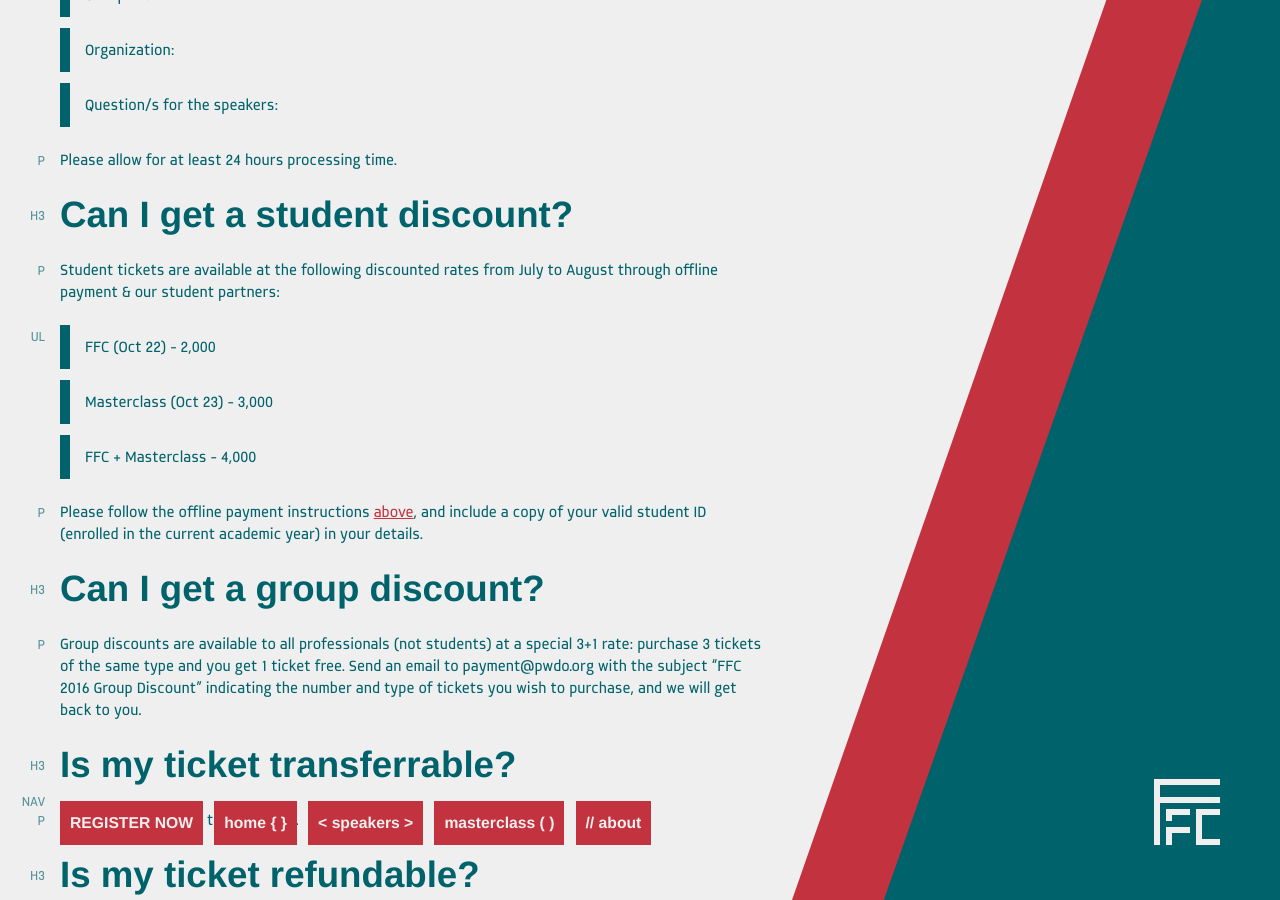
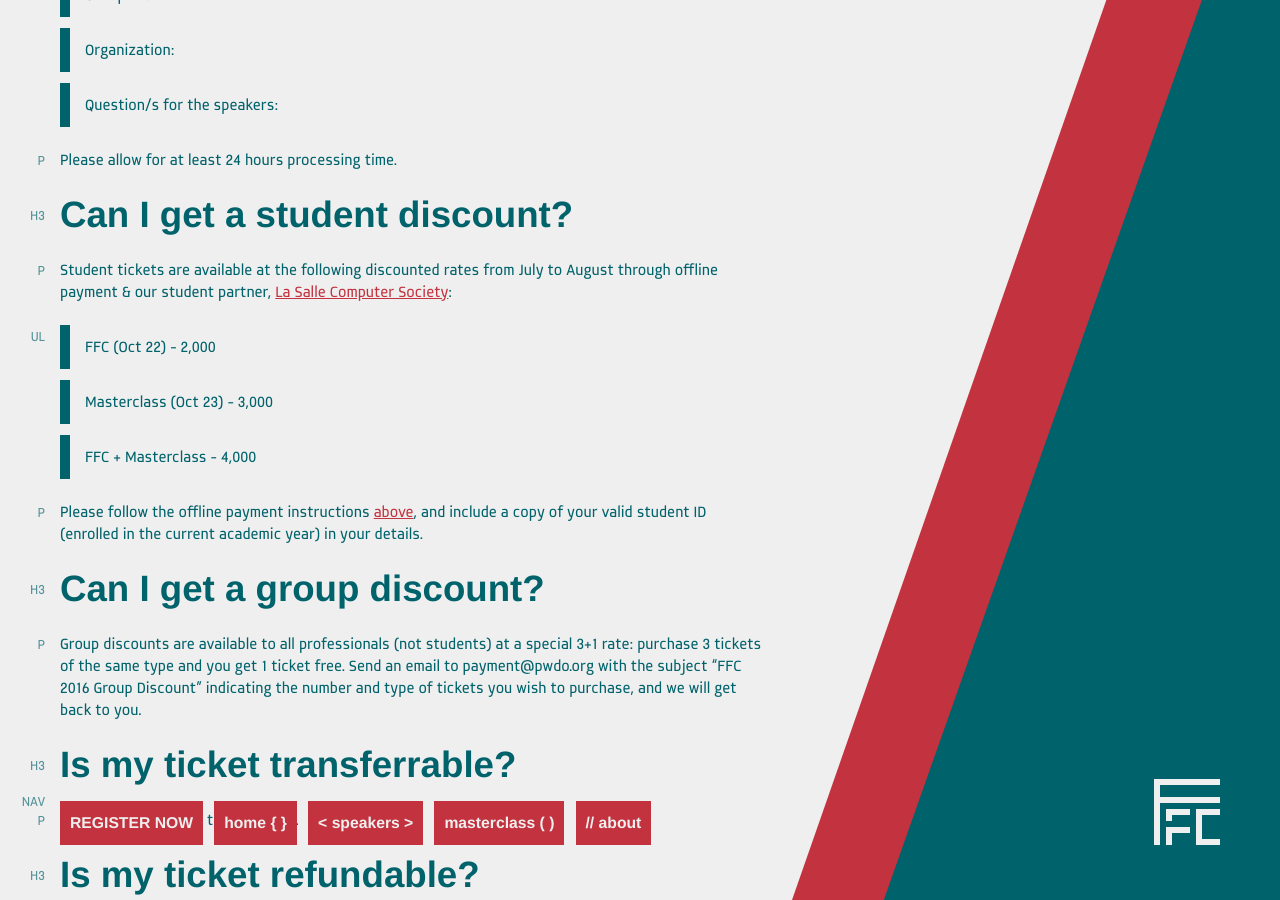
Before and after one commit to pwdo/FFC7-Main-Site, a Jekyll site: the page built from about/index.md, in a window 1280 px wide and 900 px high, scrolled down 3129 px. Built offline with Jekyll 4.4.1, drawn with Linux system fonts in a browser that asks for light colours.

Commit message:
LSCS student partner

```diff
--- a/about/index.md
+++ b/about/index.md
@@ -96,7 +96,7 @@ Once deposited, please send an email with proof of payment to payment@pwdo.org w
 Please allow for at least 24 hours processing time.
 
 ### Can I get a student discount?
-Student tickets are available at the following discounted rates from July to August through offline payment & our student partners:
+Student tickets are available at the following discounted rates from July to August through offline payment & our student partner, <a target="_blank" href="http://dlsu-lscs.org/">La Salle Computer Society</a>:
 
 - FFC (Oct 22) - 2,000
 - Masterclass (Oct 23) - 3,000
```
